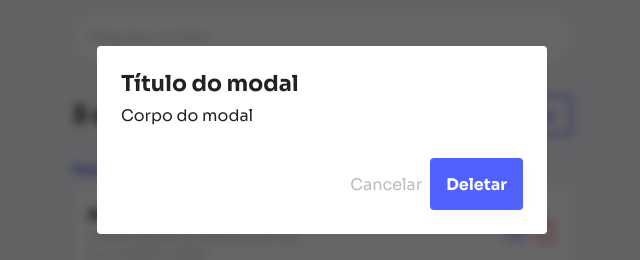
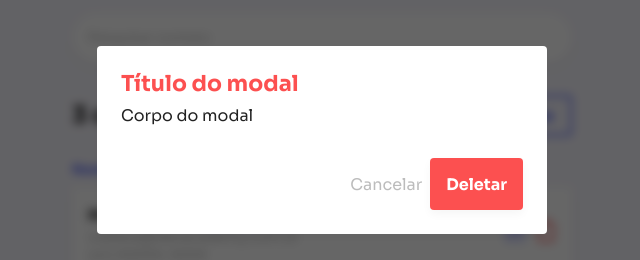
Before and after one commit to matheuscruzhen/mycontacts-frontend, a React (Create React App) app: page / in a window 1280 px wide. Shown: the part 260-520 px from the top of the page, without its empty margins (318-958 px from the left). Built offline with nearby package versions, Linux system fonts and the light colour scheme.

Commit message:
Status de danger no Modal

```diff
--- a/src/assets/styles/themes/default.js
+++ b/src/assets/styles/themes/default.js
@@ -7,6 +7,11 @@
       main: '#5061fc',
       dark: '#3346f0',
     },
+    danger: {
+      light: '#f97171',
+      main: '#fc5050',
+      dark: '#f63131',
+    },
     gray: {
       200: '#bcbcbc',
       900: '#222',
--- a/src/components/Button.js
+++ b/src/components/Button.js
@@ -1,4 +1,4 @@
-import styled from 'styled-components';
+import styled, { css } from 'styled-components';
 
 export default styled.button`
   height: 52px;
@@ -24,4 +24,18 @@
     background: #ccc;
     cursor: default;
   }
+
+  ${({ theme, danger }) =>
+    danger &&
+    css`
+      background: ${theme.colors.danger.main};
+
+      &:hover {
+        background: ${theme.colors.danger.light};
+      }
+
+      &:active {
+        background: ${theme.colors.danger.dark};
+      }
+    `}
 `;
--- a/src/components/Modal/index.js
+++ b/src/components/Modal/index.js
@@ -1,22 +1,33 @@
 import React from 'react';
+import PropTypes from 'prop-types';
 
 import Button from '../Button';
 
 import { Container, Footer, Overlay } from './styles';
 
-export default function Modal() {
+export default function Modal({ danger }) {
   return (
     <Overlay>
-      <Container>
+      <Container danger={danger}>
         <h1>Título do modal</h1>
         <p>Corpo do modal</p>
         <Footer>
           <button type="button" className="cancel-button">
             Cancelar
           </button>
-          <Button type="button">Deletar</Button>
+          <Button type="button" danger={danger}>
+            Deletar
+          </Button>
         </Footer>
       </Container>
     </Overlay>
   );
 }
+
+Modal.propTypes = {
+  danger: PropTypes.bool,
+};
+
+Modal.defaultProps = {
+  danger: false,
+};
--- a/src/components/Modal/styles.js
+++ b/src/components/Modal/styles.js
@@ -23,6 +23,8 @@
 
   h1 {
     font-size: 22px;
+    color: ${({ theme, danger }) =>
+      danger ? theme.colors.danger.main : theme.colors.gray[900]};
   }
 
   p {
--- a/src/pages/Home/index.js
+++ b/src/pages/Home/index.js
@@ -15,7 +15,7 @@
 export default function Home() {
   return (
     <Container>
-      <Modal />
+      <Modal danger />
       <InputSearchContainer>
         <input type="text" placeholder="Pesquisar contato" />
       </InputSearchContainer>
```
Also changed, not shown: .eslintrc.json.
